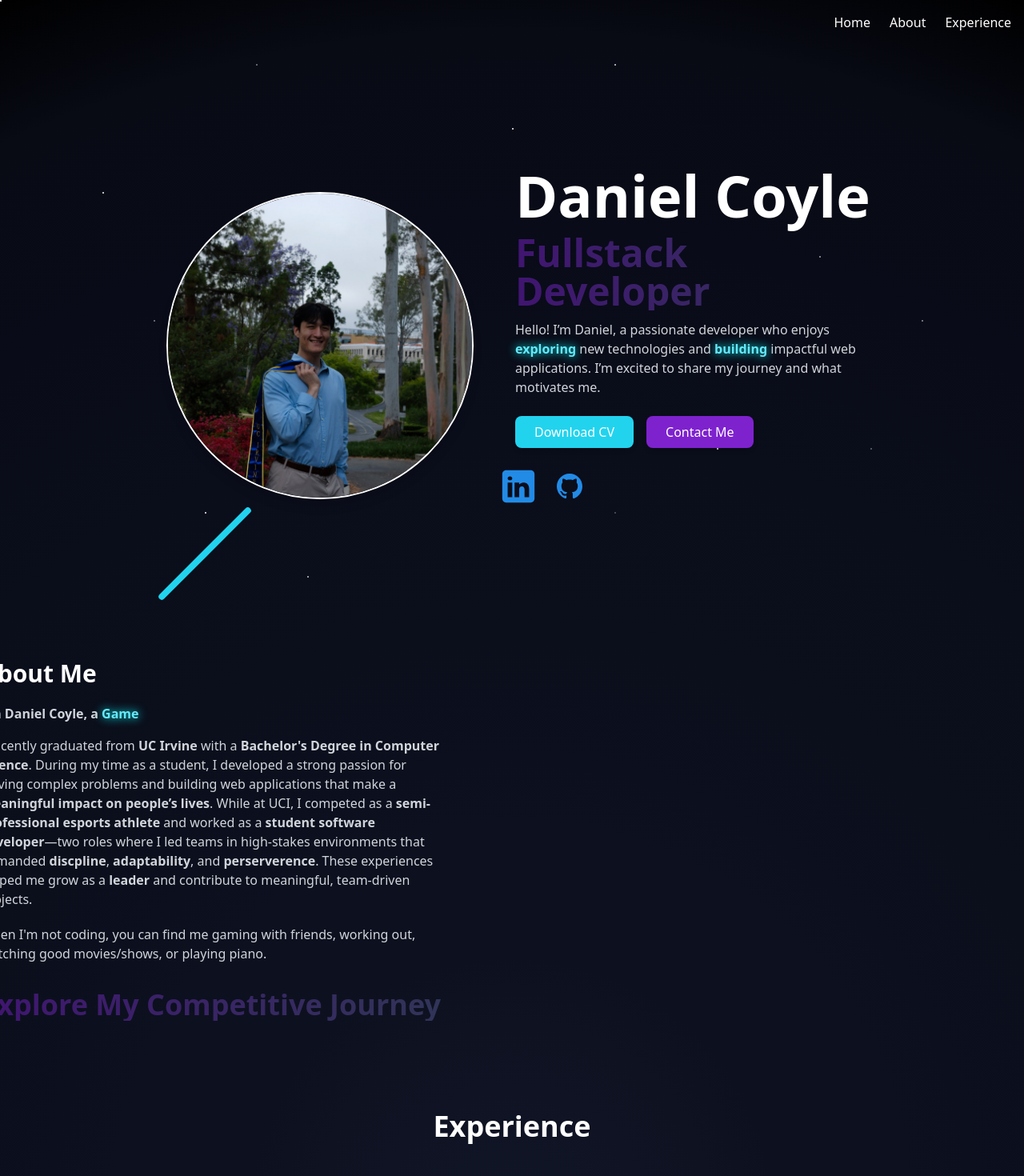
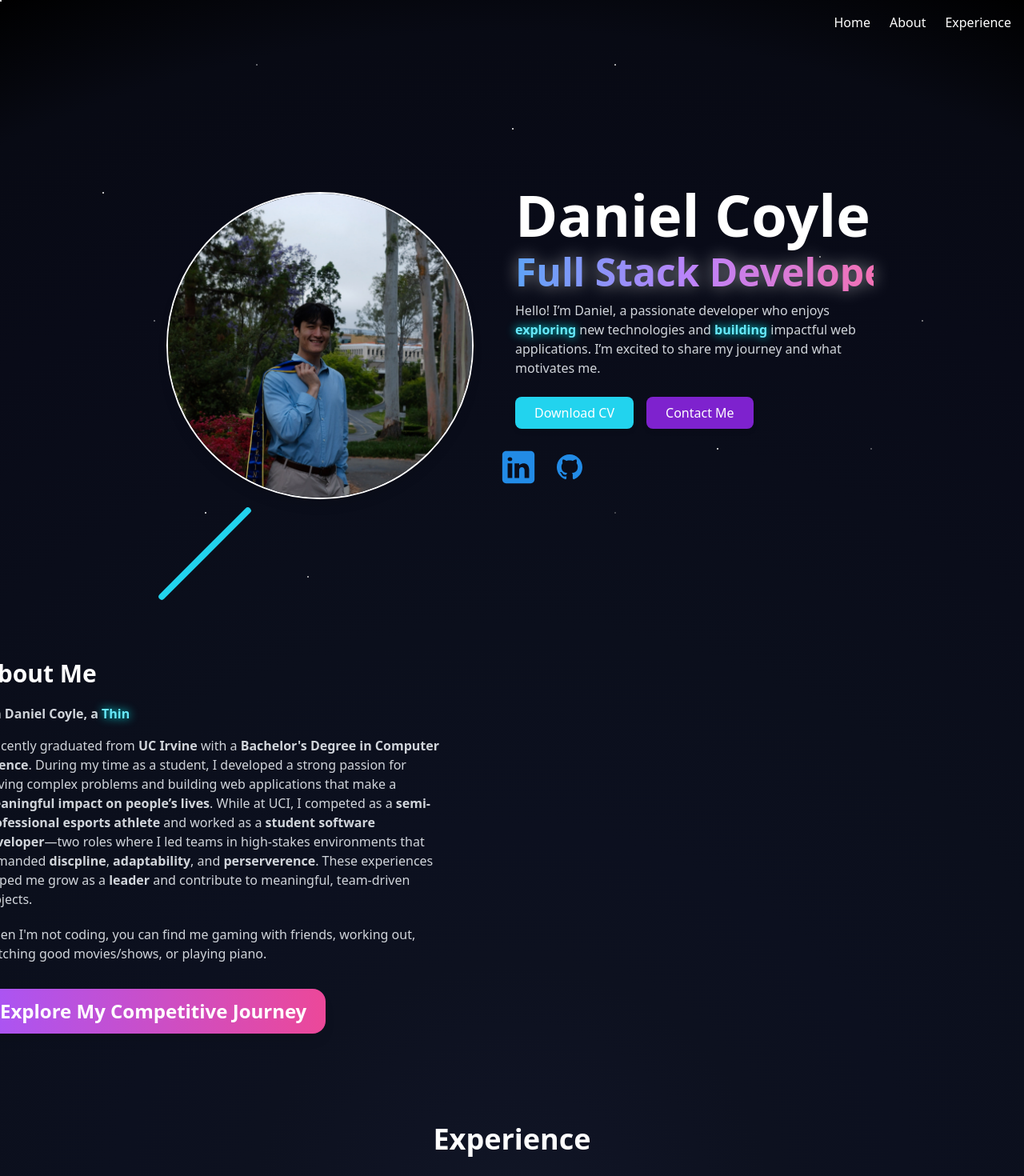
Before and after one commit to XiaoDanny/XiaoDannyPortfolio, a Next.js app: page / in a window 1280 px wide. Shown: the top 1470 px of the page at 80% size. Built offline with nearby package versions, Linux system fonts and the light colour scheme.

Commit message:
changes to font

```diff
--- a/src/app/page.tsx
+++ b/src/app/page.tsx
@@ -224,9 +224,11 @@ export default function Home() {
                 <h1 className="text-3xl md:text-7xl font-bold md:translate-x-5 md:-translate-y-6">
                   Daniel Coyle
                 </h1>
-                <h2 className="text-xl md:text-4xl lg:text-5xl font-bold cosmic-gradient md:translate-x-5 md:-translate-y-3">
-                  Fullstack Developer
+                <h2 className="whitespace-nowrap text-xl md:text-4xl lg:text-5xl font-bold bg-gradient-to-r from-blue-400 via-purple-400 to-pink-400 bg-clip-text text-transparent drop-shadow-[0_0_10px_rgba(255,255,255,0.5)] animate-pulse md:translate-x-5 md:-translate-y-3">
+  Full Stack Developer
 </h2>
+
+
                 <p className="text-gray-300 mb-6 md:translate-x-5 text-sm md:text-base">
                   Hello! I’m Daniel, a passionate developer who enjoys{" "}
                   <span className="text-cyan-300 font-semibold drop-shadow-[0_0_6px_#00FFFF]">
@@ -304,7 +306,6 @@ export default function Home() {
                       "Gamer",
                       "Runner",
                       "Lifter",
-                      "Player",
                       "Thinker",
                     ]}
                   />
@@ -345,22 +346,27 @@ export default function Home() {
       setShowHighlights(true); // Show highlights on click
       setShowJourneyText(false); // Hide the journey text
     }}
-                    className="text-2xl md:text-4xl font-bold cosmic-gradient cursor-pointer hover:scale-105 transition-transform"
+    className="px-6 py-3 text-xl md:text-2xl font-semibold rounded-2xl shadow-lg
+               bg-gradient-to-r from-purple-500 to-pink-500 text-white
+               hover:scale-105 hover:shadow-xl transition-transform duration-200"
   >
     Explore My Competitive Journey
   </button>
 </div>
+
               </>
             ) : (
               <div className="w-full">
                 {/* Highlights Title */}
                 <div
-                  className={`absolute top-0 right-5 ml-4 text-4xl font-bold cosmic-gradient transition-opacity duration-700 ${
+  className={`absolute top-4 right-4 text-4xl font-bold
+              transition-opacity duration-700 ${
                 showVideoFade ? "opacity-100" : "opacity-0"
               }`}
 >
   Highlights
 </div>
+
 
                 {/* Video Wrapper (responsive) */}
                 <div
```
Lines whose indentation alone changed are shown as unchanged.
